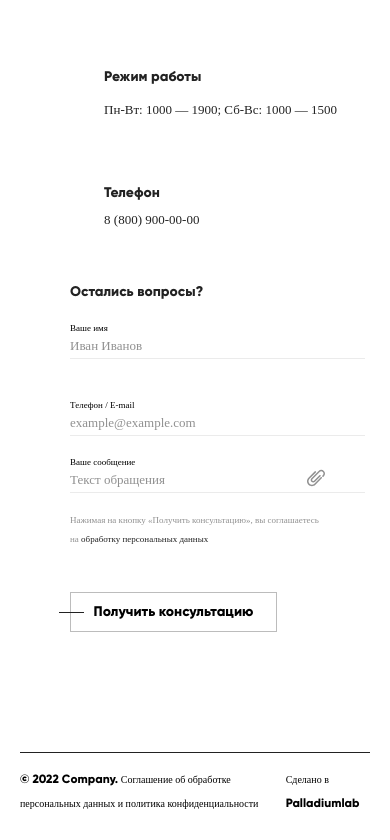
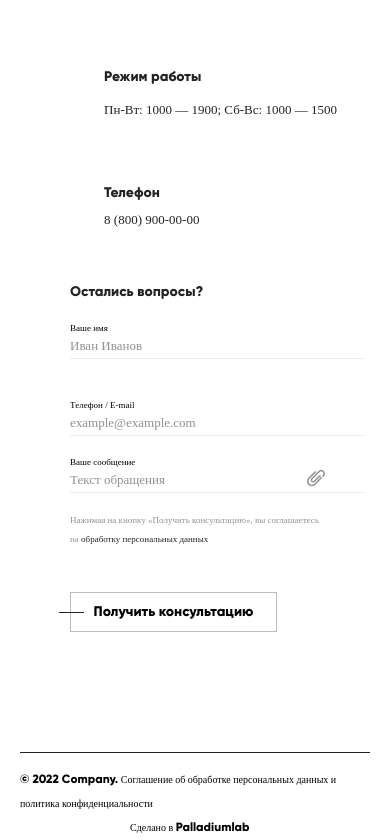
Before and after one commit to mohdraid1990/TEST-desighn, a plain HTML site: page index.html in a window 390 px wide. Shown: the part 3275-4115 px from the top of the page. Before the commit the page ends 4091 px from the top, so only its background shows below. Drawn offline with Linux system fonts and the light colour scheme.

Commit message:
Update style.css

```diff
--- a/style.css
+++ b/style.css
@@ -295,6 +295,12 @@ li a:hover::after {
   .text-footer {
 
     margin-left: 100px;
+}
+  footer .date {
+
+    flex-direction: column;
+    align-items: center;
+
 }
 }
 @media (max-width: 500px){
```
